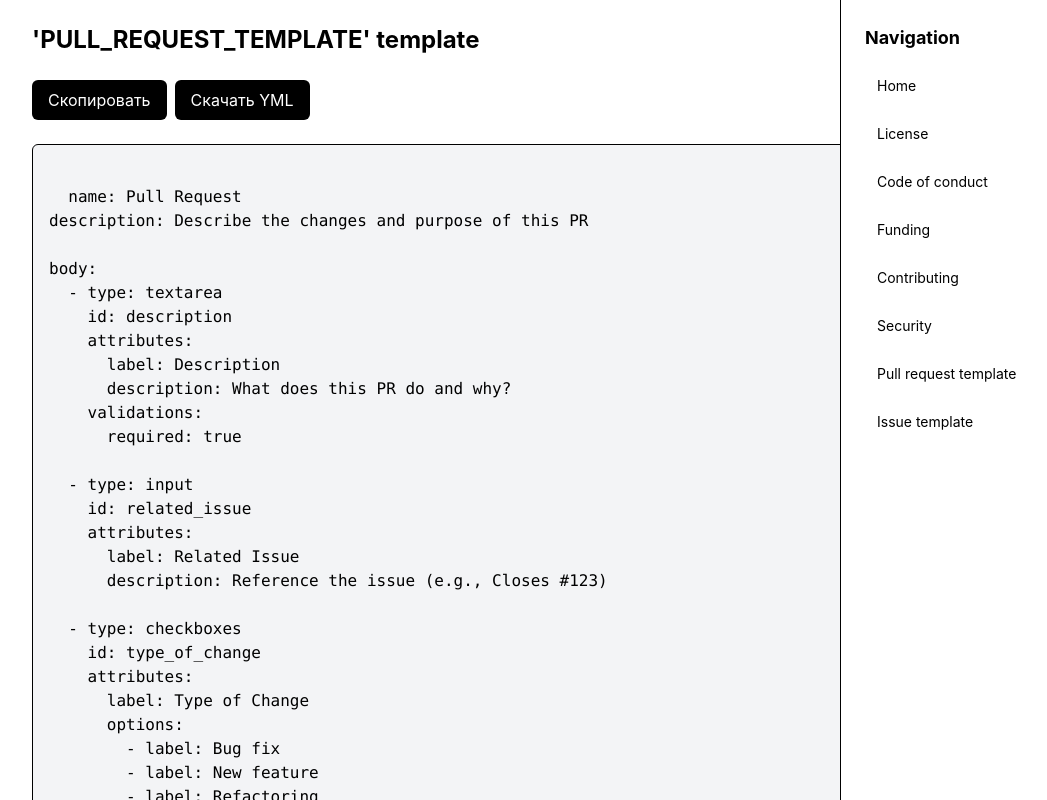
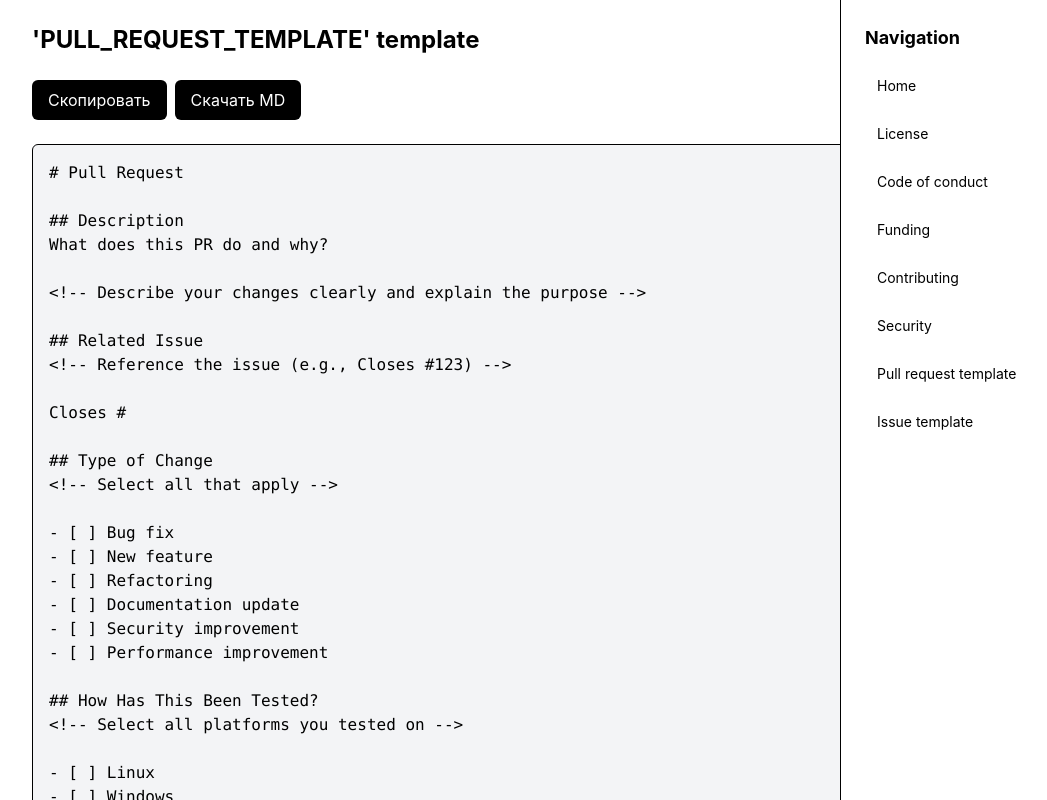
Before and after one commit to Artpupser/gh_documents_gen, a React (Vite) app: page /gh_documents_gen/gen/pull_request_template in a window 1280 px wide. Shown: the top 800 px of the page, without its empty margins (184-1231 px from the left). Built offline with nearby package versions, Linux system fonts and the light colour scheme.

Commit message:
fix: pull_request_template.yml on md file XD

```diff
--- a/src/pages/PullRequestTemplate.tsx
+++ b/src/pages/PullRequestTemplate.tsx
@@ -2,66 +2,53 @@ import CopyButton from "../components/CopyButton.tsx";
 import DownloadButton from "../components/DownloadButton.tsx";
 
 const PullRequestTemplate = () => {
-  const template: string = `
-  name: Pull Request
-description: Describe the changes and purpose of this PR
+  const template: string = `# Pull Request
 
-body:
-  - type: textarea
-    id: description
-    attributes:
-      label: Description
-      description: What does this PR do and why?
-    validations:
-      required: true
+## Description
+What does this PR do and why?
 
-  - type: input
-    id: related_issue
-    attributes:
-      label: Related Issue
-      description: Reference the issue (e.g., Closes #123)
+<!-- Describe your changes clearly and explain the purpose -->
 
-  - type: checkboxes
-    id: type_of_change
-    attributes:
-      label: Type of Change
-      options:
-        - label: Bug fix
-        - label: New feature
-        - label: Refactoring
-        - label: Documentation update
-        - label: Security improvement
-        - label: Performance improvement
+## Related Issue
+<!-- Reference the issue (e.g., Closes #123) -->
 
-  - type: checkboxes
-    id: testing
-    attributes:
-      label: How Has This Been Tested?
-      options:
-        - label: Linux
-        - label: Windows
-        - label: macOS
+Closes #
 
-  - type: textarea
-    id: test_commands
-    attributes:
-      label: Commands used to test
-      render: bash
+## Type of Change
+<!-- Select all that apply -->
 
-  - type: checkboxes
-    id: checklist
-    attributes:
-      label: Checklist
-      options:
-        - label: Code follows the project's style guidelines
-        - label: README updated if needed
-        - label: No new security vulnerabilities introduced
+- [ ] Bug fix
+- [ ] New feature
+- [ ] Refactoring
+- [ ] Documentation update
+- [ ] Security improvement
+- [ ] Performance improvement
 
-  - type: textarea
-    id: screenshots
-    attributes:
-      label: Screenshots / Output
-      description: Attach terminal output or before/after screenshots`
+## How Has This Been Tested?
+<!-- Select all platforms you tested on -->
+
+- [ ] Linux
+- [ ] Windows
+- [ ] macOS
+
+## Commands Used to Test
+<!-- Paste the commands you used to test -->
+
+\`\`\`bash
+# Your test commands here
+\`\`\`
+
+## Checklist
+<!-- Ensure all items are checked before merging -->
+
+- [ ] Code follows the project's style guidelines
+- [ ] README updated if needed
+- [ ] No new security vulnerabilities introduced
+
+## Screenshots / Output
+<!-- Attach terminal output or before/after screenshots -->
+
+<!-- Paste screenshots here -->`
 
   return (
     <div className="max-w-4xl mx-auto p-6 space-y-6">
@@ -75,8 +62,8 @@ body:
           <CopyButton content={template}/>
 
           <DownloadButton
-            name={"PULL_REQUEST_TEMPLATE.yml"}
-            extension={"yml"}
+            name={"PULL_REQUEST_TEMPLATE"}
+            extension={"md"}
             content_in_file={template}
           />
         </div>
```
